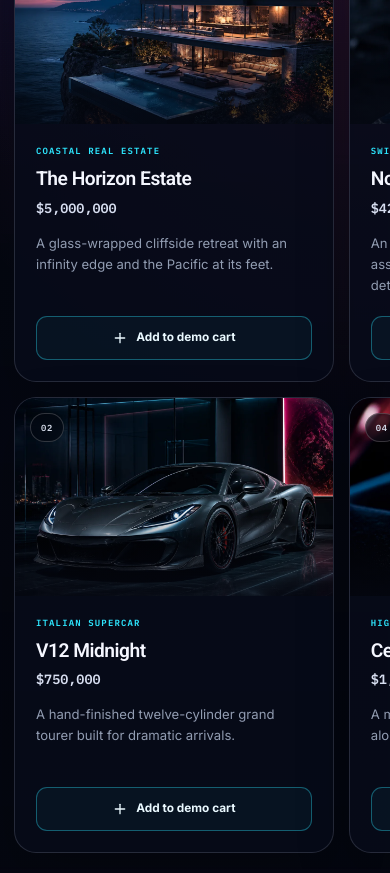
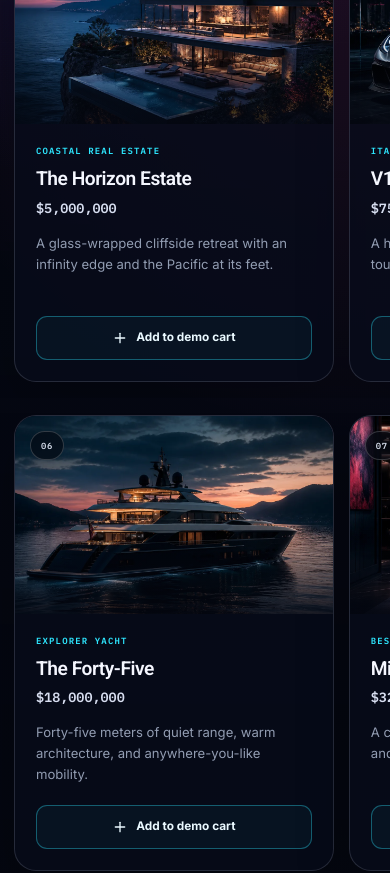
Before and after one commit to webdevRafa/rafa-the-dev, a React (Vite) app: page / in a window 390 px wide. Shown: the part 3680-4553 px from the top of the page. Built offline with nearby package versions, Linux system fonts and the light colour scheme.

Commit message:
Fix independent mobile product rails

```diff
--- a/src/CommerceExperience.tsx
+++ b/src/CommerceExperience.tsx
@@ -16,6 +16,7 @@ import {
   formatDemoCurrency,
   LUXURY_DEMO_BALANCE,
   luxuryProducts,
+  type LuxuryProduct,
 } from './luxuryCatalog.ts'
 
 const revealEase = [0.22, 1, 0.36, 1] as const
@@ -26,6 +27,60 @@ const systemNodes = [
   { label: 'Transact', detail: 'Secure payment', icon: CreditCard },
   { label: 'Operate', detail: 'One clear dashboard', icon: LayoutDashboard },
 ]
+
+type ProductCardProps = {
+  product: LuxuryProduct
+  index: number
+  quantity: number
+  animate: boolean
+  onAdd: (productId: string) => void
+}
+
+function ProductCard({ product, index, quantity, animate, onAdd }: ProductCardProps) {
+  const content = (
+    <>
+      <div className="product-card__media">
+        <img src={product.image} alt={product.name} loading="lazy" />
+        <span>{String(index + 1).padStart(2, '0')}</span>
+        {quantity > 0 && <i>Selected</i>}
+      </div>
+      <div className="product-card__body">
+        <p>{product.category}</p>
+        <div className="product-card__title">
+          <h3>{product.name}</h3>
+          <strong>{formatDemoCurrency(product.price)}</strong>
+        </div>
+        <p className="product-card__description">{product.description}</p>
+        <button
+          type="button"
+          onClick={() => onAdd(product.id)}
+          disabled={quantity > 0}
+        >
+          {quantity > 0 ? <Check size={16} /> : <Plus size={16} />}
+          {quantity > 0 ? 'Added to demo cart' : 'Add to demo cart'}
+        </button>
+      </div>
+    </>
+  )
+
+  const className = `product-card${quantity > 0 ? ' is-selected' : ''}`
+
+  if (!animate) {
+    return <article className={className}>{content}</article>
+  }
+
+  return (
+    <motion.article
+      className={className}
+      initial={{ opacity: 0, y: 28 }}
+      whileInView={{ opacity: 1, y: 0 }}
+      viewport={{ once: true, amount: 0.12 }}
+      transition={{ duration: 0.62, delay: (index % 3) * 0.06, ease: revealEase }}
+    >
+      {content}
+    </motion.article>
+  )
+}
 
 function CommerceExperience() {
   const {
@@ -180,46 +235,58 @@ function CommerceExperience() {
           <div className="product-grid__mobile-hint" aria-hidden="true">Swipe to browse</div>
 
           <div
-            className="product-grid"
+            className="product-grid product-grid--desktop"
             role="region"
-            aria-label="Fictional luxury product catalog"
+            aria-label="Luxury product catalog"
             tabIndex={0}
           >
-            {luxuryProducts.map((product, index) => {
-              const quantity = quantityFor(product.id)
-              return (
-                <motion.article
-                  className={`product-card${quantity > 0 ? ' is-selected' : ''}${index >= 4 ? ' product-card--mobile-only' : ''}`}
+            {luxuryProducts.slice(0, 4).map((product, index) => (
+              <ProductCard
+                product={product}
+                index={index}
+                quantity={quantityFor(product.id)}
+                animate={!reduceMotion}
+                onAdd={addToCart}
+                key={product.id}
+              />
+            ))}
+          </div>
+
+          <div className="mobile-product-rows" aria-label="Luxury product catalog">
+            <div
+              className="mobile-product-row"
+              role="region"
+              aria-label="Luxury products, row one"
+              tabIndex={0}
+            >
+              {luxuryProducts.slice(0, 5).map((product, index) => (
+                <ProductCard
+                  product={product}
+                  index={index}
+                  quantity={quantityFor(product.id)}
+                  animate={false}
+                  onAdd={addToCart}
                   key={product.id}
-                  initial={reduceMotion ? false : { opacity: 0, y: 28 }}
-                  whileInView={reduceMotion ? undefined : { opacity: 1, y: 0 }}
-                  viewport={{ once: true, amount: 0.12 }}
-                  transition={{ duration: reduceMotion ? 0 : 0.62, delay: (index % 3) * 0.06, ease: revealEase }}
-                >
-                  <div className="product-card__media">
-                    <img src={product.image} alt={product.name} loading="lazy" />
-                    <span>{String(index + 1).padStart(2, '0')}</span>
-                    {quantity > 0 && <i>Selected</i>}
-                  </div>
-                  <div className="product-card__body">
-                    <p>{product.category}</p>
-                    <div className="product-card__title">
-                      <h3>{product.name}</h3>
-                      <strong>{formatDemoCurrency(product.price)}</strong>
-                    </div>
-                    <p className="product-card__description">{product.description}</p>
-                    <button
-                      type="button"
-                      onClick={() => addToCart(product.id)}
-                      disabled={quantity > 0}
-                    >
-                      {quantity > 0 ? <Check size={16} /> : <Plus size={16} />}
-                      {quantity > 0 ? 'Added to demo cart' : 'Add to demo cart'}
-                    </button>
-                  </div>
-                </motion.article>
-              )
-            })}
+                />
+              ))}
+            </div>
+            <div
+              className="mobile-product-row"
+              role="region"
+              aria-label="Luxury products, row two"
+              tabIndex={0}
+            >
+              {luxuryProducts.slice(5).map((product, index) => (
+                <ProductCard
+                  product={product}
+                  index={index + 5}
+                  quantity={quantityFor(product.id)}
+                  animate={false}
+                  onAdd={addToCart}
+                  key={product.id}
+                />
+              ))}
+            </div>
           </div>
 
           <div className="luxury-shop__closing">
--- a/src/LuxuryStore.css
+++ b/src/LuxuryStore.css
@@ -261,6 +261,7 @@
 }
 
 .product-grid__mobile-hint { display: none; }
+.mobile-product-rows { display: none; }
 
 .product-card {
   display: flex;
@@ -528,10 +529,6 @@ body.cart-drawer-open { overflow: hidden; }
   }
 }
 
-@media (min-width: 681px) {
-  .product-card--mobile-only { display: none; }
-}
-
 @media (max-width: 1180px) {
   .site-header .nav-links { gap: 0; }
   .site-header .nav-links > a:not(.button) { padding-inline: 8px; }
@@ -593,27 +590,31 @@ body.cart-drawer-open { overflow: hidden; }
     letter-spacing: 0.09em;
     text-transform: uppercase;
   }
-  .product-grid {
-    grid-template-columns: none;
-    grid-template-rows: repeat(2, minmax(0, 1fr));
+  .product-grid--desktop { display: none; }
+  .mobile-product-rows {
+    display: grid;
+    gap: 15px;
+    margin-top: 14px;
+  }
+  .mobile-product-row {
+    display: grid;
     grid-auto-flow: column;
     grid-auto-columns: min(82vw, 340px);
     gap: 15px;
-    margin-top: 14px;
     margin-inline: calc((100vw - 100%) / -2);
     padding: 2px max(14px, calc((100vw - 100%) / 2)) 16px;
     overflow-x: auto;
     overscroll-behavior-inline: contain;
     scroll-padding-inline: max(14px, calc((100vw - 100%) / 2));
-    scroll-snap-type: inline mandatory;
+    scroll-snap-type: x mandatory;
     scrollbar-color: rgba(46, 231, 255, 0.72) rgba(255, 255, 255, 0.04);
     scrollbar-width: thin;
     -webkit-overflow-scrolling: touch;
   }
-  .product-grid::-webkit-scrollbar { height: 6px; }
-  .product-grid::-webkit-scrollbar-track { background: rgba(255, 255, 255, 0.04); }
-  .product-grid::-webkit-scrollbar-thumb { border-radius: 999px; background: linear-gradient(90deg, var(--rt-cyan), var(--rt-violet)); }
-  .product-card { scroll-snap-align: start; scroll-snap-stop: always; }
+  .mobile-product-row::-webkit-scrollbar { height: 6px; }
+  .mobile-product-row::-webkit-scrollbar-track { background: rgba(255, 255, 255, 0.04); }
+  .mobile-product-row::-webkit-scrollbar-thumb { border-radius: 999px; background: linear-gradient(90deg, var(--rt-cyan), var(--rt-violet)); }
+  .mobile-product-row .product-card { scroll-snap-align: start; scroll-snap-stop: always; }
   .product-card:hover { transform: none; }
   .product-card__media { aspect-ratio: 16 / 10; }
   .product-card__description { min-height: 0; }
```
